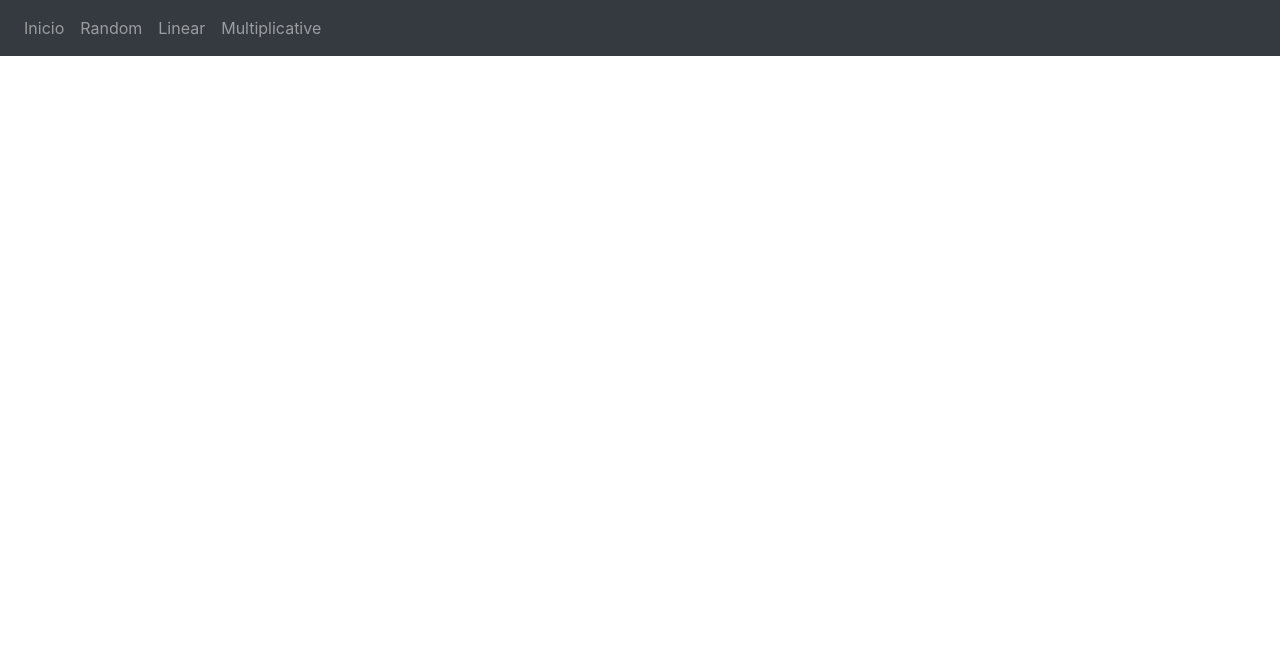
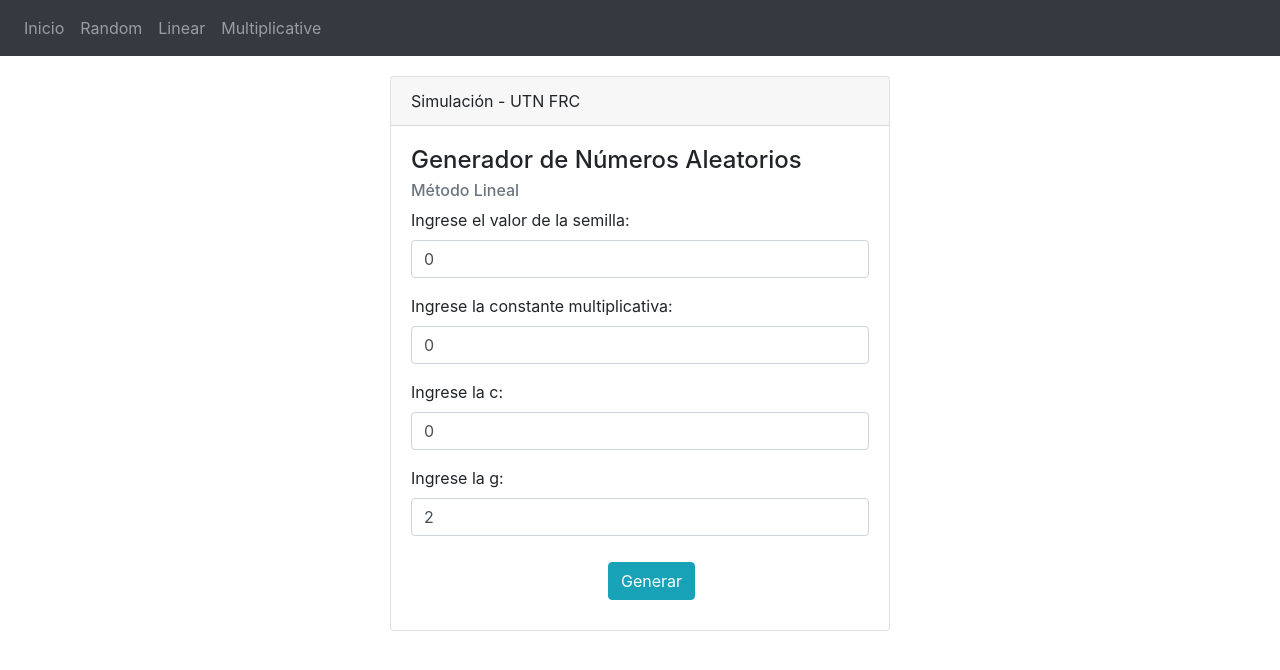
Before and after one commit to gastonoterom/tp1-sim, a Vue app in the folder frontend/: page /linear in a window 1280 px wide. Shown: the top 670 px of the page. Built offline with nearby package versions, Linux system fonts and the light colour scheme.

Commit message:
se realizó el front para los metodos multiplicativos y lineal

```diff
--- a/frontend/src/components/Linear.vue
+++ b/frontend/src/components/Linear.vue
@@ -1,12 +1,131 @@
 <template>
-  <div class="index"></div>
+  <div class="random">
+    <b-card
+      class="bcard-index"
+      title="Generador de Números Aleatorios"
+      header="Simulación - UTN FRC"
+      sub-title="Método Lineal"
+    >
+      <b-form>
+        <b-form-group
+          id="input-group-2"
+          label="Ingrese el valor de la semilla: "
+          label-for="input-2"
+        >
+          <b-form-input
+            id="input-2"
+            placeholder="Ingresar semilla"
+            required
+            v-model="semilla"
+            @keypress="isNumber($event)"
+          ></b-form-input>
+        </b-form-group>
+        <b-form-group
+          id="input-group-2"
+          label="Ingrese la constante multiplicativa: "
+          label-for="input-2"
+        >
+          <b-form-input
+            id="input-2"
+            placeholder="Ingresar el valor de la constante no nula"
+            required
+            v-model="valorK"
+            @keypress="isNumber($event)"
+          ></b-form-input>
+        </b-form-group>
+        <b-form-group
+          id="input-group-2"
+          label="Ingrese la c:"
+          label-for="input-2"
+        >
+          <b-form-input
+            id="input-2"
+            required
+            v-model="valorC"
+            @keypress="isNumber($event)"
+          ></b-form-input>
+        </b-form-group>
+        <b-form-group
+          id="input-group-2"
+          label="Ingrese la g: "
+          label-for="input-2"
+        >
+          <b-form-input
+            id="input-2"
+            placeholder="Ingresar g"
+            required
+            v-model="valorG"
+            @keypress="isNumber($event)"
+          ></b-form-input>
+        </b-form-group>
+      </b-form>
+
+      <button
+        class="btn btn-info"
+        style="margin: 10px 43%;"
+        type="submit"
+        @click="onSubmit"
+      >Generar</button>
+    </b-card>
+  </div>
 </template>
 
 <script>
+import clienteAxios from '../config/axios';
 export default {
-  name: "Index",
+  name: "Multiplicative",
+  data() {
+    return {
+      semilla: 0,
+      valorK: 0,
+      valorG: 2,
+      valorC: 0,
+      pageNum: 0,
+      pageSize: 5,
+    };
+  },
+  methods: {
+
+    async onSubmit(event) {
+      event.preventDefault();
+
+      const promise = await clienteAxios.get(
+        `/randomLineal?semilla=${this.semilla}&k=${this.valorK}&g=${this.valorG}&c=${this.valorC}`
+      );
+      console.log(promise);
+    },
+    isNumber: function (evt) {
+      evt = evt ? evt : window.event;
+      var charCode = evt.which ? evt.which : evt.keyCode;
+      if (
+        charCode > 31 &&
+        (charCode < 48 || charCode > 57) &&
+        charCode !== 46
+      ) {
+        evt.preventDefault();
+      } else {
+        return true;
+      }
+    },
+  },
 };
 </script>
 
 <!-- Add "scoped" attribute to limit CSS to this component only -->
-<style scoped></style>
+<style>
+.random {
+  width: 100%;
+  height: 100%;
+  max-width: 500px;
+}
+
+.table-container {
+  max-height: 40vh !important;
+  overflow: auto;
+  margin-top: 10px;
+}
+
+.pagination-container {
+  width: 100%;
+}
+</style>
--- a/frontend/src/components/Multiplicative.vue
+++ b/frontend/src/components/Multiplicative.vue
@@ -1,12 +1,117 @@
 <template>
-  <div class="index"></div>
+  <div class="random">
+    <b-card
+      class="bcard-index"
+      title="Generador de números aleatorios"
+      header="Simulación - UTN FRC"
+      sub-title="Método Multiplicativo"
+    >
+      <b-form>
+        <b-form-group
+          id="input-group-2"
+          label="Ingrese el valor de la semilla: "
+          label-for="input-2"
+        >
+          <b-form-input
+            id="input-2"
+            placeholder="Ingresar semilla"
+            required
+            v-model="semilla"
+            @keypress="isNumber($event)"
+          ></b-form-input>
+        </b-form-group>
+        <b-form-group
+          id="input-group-2"
+          label="Ingrese la constante multiplicativa: "
+          label-for="input-2"
+        >
+          <b-form-input
+            id="input-2"
+            placeholder="Ingresar el valor de la constante no nula"
+            required
+            v-model="k"
+            @keypress="isNumber($event)"
+          ></b-form-input>
+        </b-form-group>
+        <b-form-group
+          id="input-group-2"
+          label="Ingrese la g: "
+          label-for="input-2"
+        >
+          <b-form-input
+            id="input-2"
+            placeholder="Ingresar g"
+            required
+            v-model="g"
+            @keypress="isNumber($event)"
+          ></b-form-input>
+        </b-form-group>
+      </b-form>
+
+      <button
+        class="btn btn-info"
+        style="margin: 10px 43%;"
+        type="submit"
+        @click="onSubmit"
+      >Generar</button>
+    </b-card>
+  </div>
 </template>
 
 <script>
+import clienteAxios from '../config/axios';
 export default {
-  name: "Index",
+  name: "Multiplicative",
+  data() {
+    return {
+      semilla: 0,
+      k: 0,
+      g: 0,
+      pageNum: 0,
+      pageSize: 5,
+    };
+  },
+  methods: {
+
+    async onSubmit(event) {
+      event.preventDefault();
+
+      const promise = await clienteAxios.get(
+        `/randomMultiplicativo?semilla=${this.semilla}&k=${this.k}&g=${this.g}`
+      );
+    },
+    isNumber: function (evt) {
+      evt = evt ? evt : window.event;
+      var charCode = evt.which ? evt.which : evt.keyCode;
+      if (
+        charCode > 31 &&
+        (charCode < 48 || charCode > 57) &&
+        charCode !== 46
+      ) {
+        evt.preventDefault();
+      } else {
+        return true;
+      }
+    },
+  },
 };
 </script>
 
 <!-- Add "scoped" attribute to limit CSS to this component only -->
-<style scoped></style>
+<style>
+.random {
+  width: 100%;
+  height: 100%;
+  max-width: 500px;
+}
+
+.table-container {
+  max-height: 40vh !important;
+  overflow: auto;
+  margin-top: 10px;
+}
+
+.pagination-container {
+  width: 100%;
+}
+</style>
--- a/frontend/src/config/axios.js
+++ b/frontend/src/config/axios.js
@@ -1,7 +1,7 @@
 const axios = require("axios").default;
 
 const clienteAxios = axios.create({
-  baseURL: "",
+  baseURL: "https://tp1-sim.herokuapp.com/",
 });
 
 export default clienteAxios;
```
Also changed, not shown: 2 other files (tests, documents, lock files or other folders).
